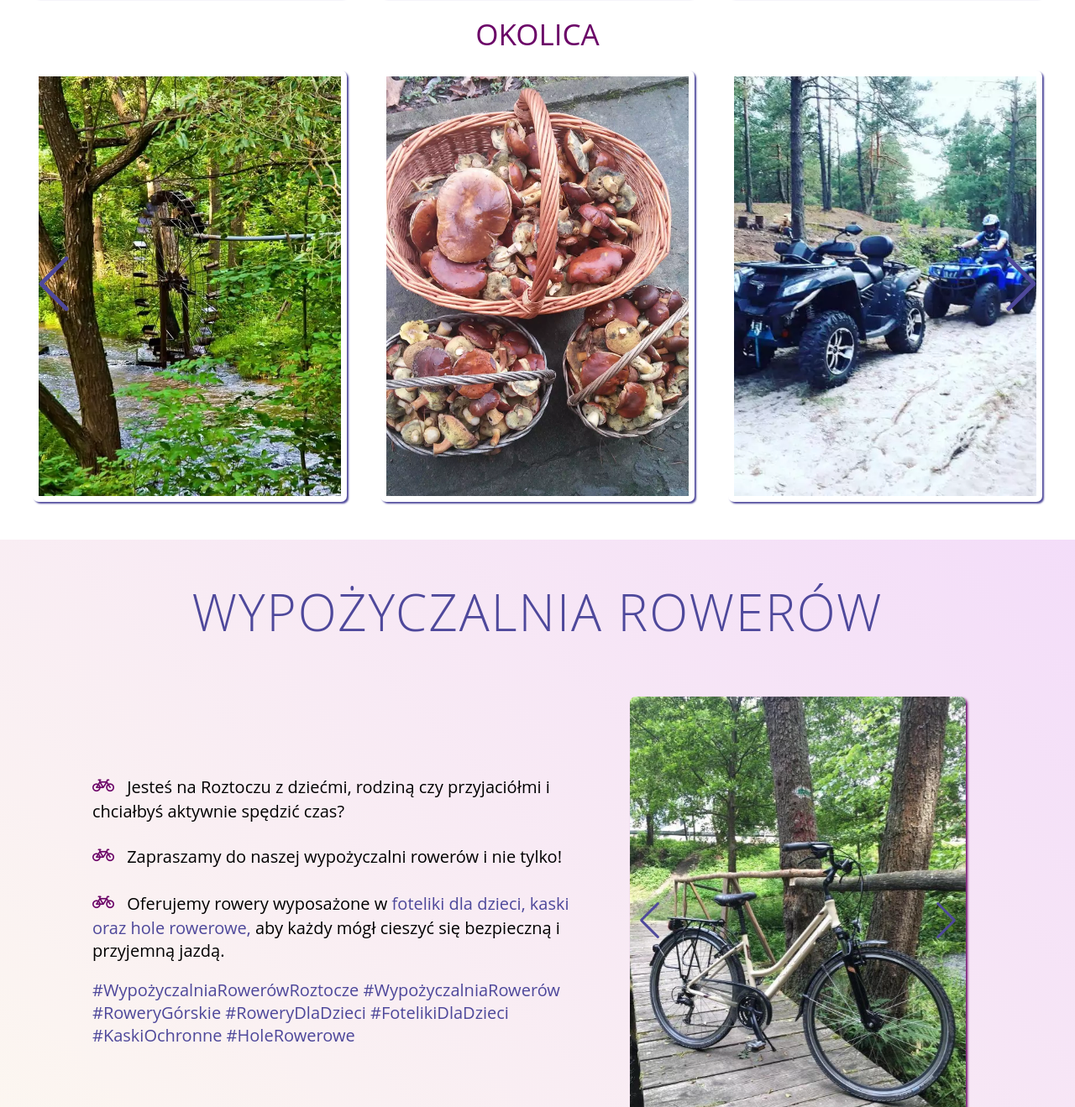
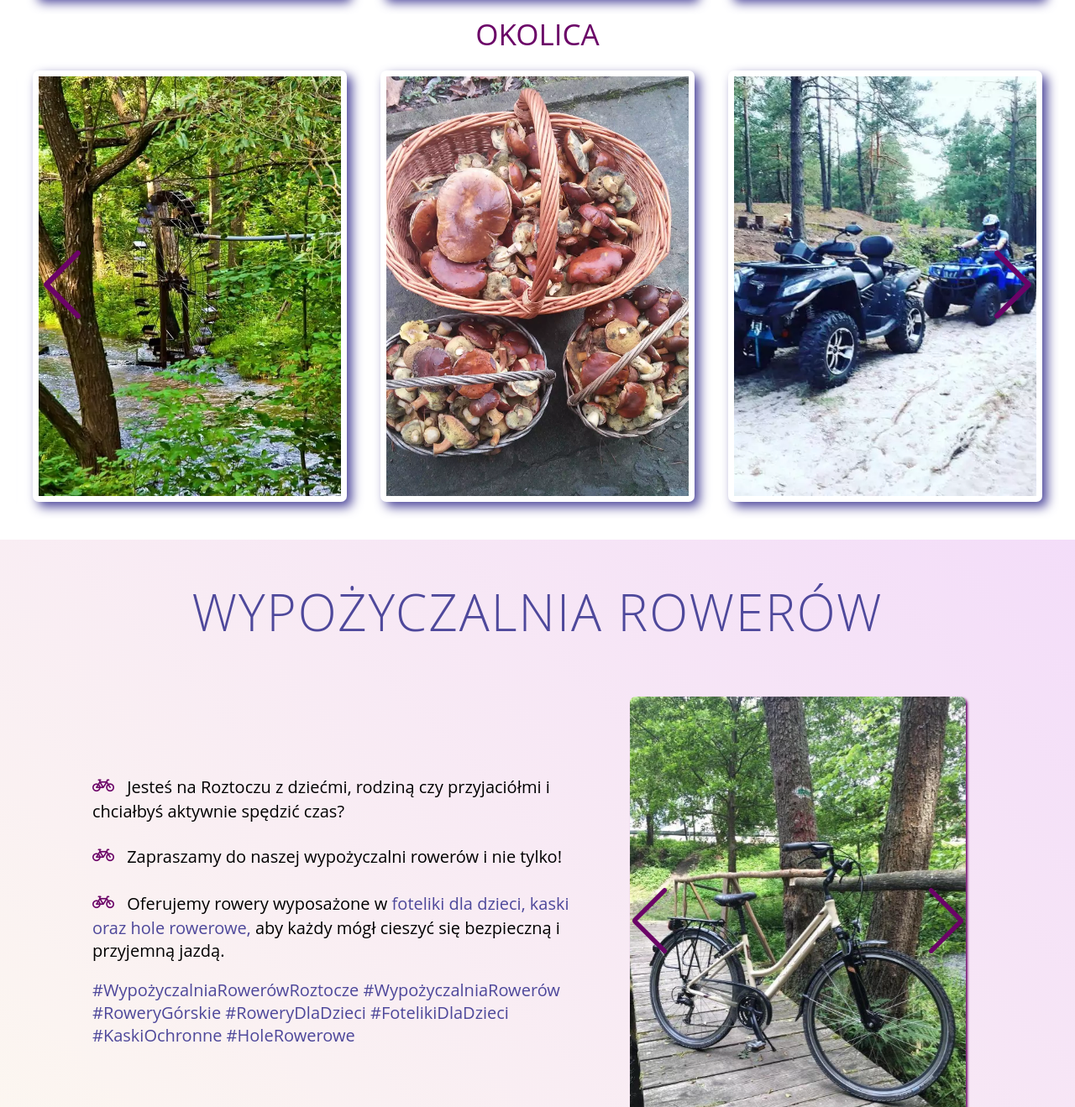
Before and after one commit to marianamartsy/szumynowiny, a plain HTML site: page index.html in a window 1280 px wide. Shown: the part 6642-7961 px from the top of the page at 84% size. Drawn offline with nearby package versions, Linux system fonts and the light colour scheme; a web font is replaced by a local one.

Commit message:
styles  changed

```diff
--- a/css/bikes.css
+++ b/css/bikes.css
@@ -16,7 +16,6 @@
 }
 .bikes__description-text span {
 	color: var(--main-color);
-
 }
 .swiper {
 	width: 100%;
@@ -25,8 +24,10 @@
 	border-radius: 7px;
 	box-shadow: 2px 2px 3px var(--secondary-color);
 }
-.swiper-button {
-	color: var(--main-color);
+.swiper-button::after,
+.swiper-button::before {
+	color: var(--secondary-color);
+	font-size: 60px;
 	cursor: pointer;
 }
 
@@ -45,3 +46,9 @@
 		margin: 40px;
 	}
 }
+@media (min-width: 992px) {
+	.swiper-button::after,
+	.swiper-button::before {
+		font-size: 80px;
+	}
+}
--- a/css/gallery.css
+++ b/css/gallery.css
@@ -15,8 +15,8 @@
 	margin: 20px;
 	padding: 7px;
 	border-radius: 7px;
-	box-shadow: 2px 2px 2px var(--main-color);
-	transition: transorm 0.3s;
+	box-shadow: 6px 6px 13px var(--main-color);
+	transition: transform 0.3s;
 }
 .gallery__box img {
 	width: 100%;
@@ -47,7 +47,7 @@
 .slick-prev i,
 .slick-next i {
 	font-size: 60px;
-	color: var(--main-color);
+	color: var(--secondary-color);
 }
 @media (min-width: 768px) {
 	.gallery__box-heading {
@@ -57,7 +57,6 @@
 @media (min-width: 992px) {
 	.slick-prev i,
 	.slick-next i {
-		font-size: 80px;
-		font-weight: bolder;
+		font-size: 100px;
 	}
 }
```
